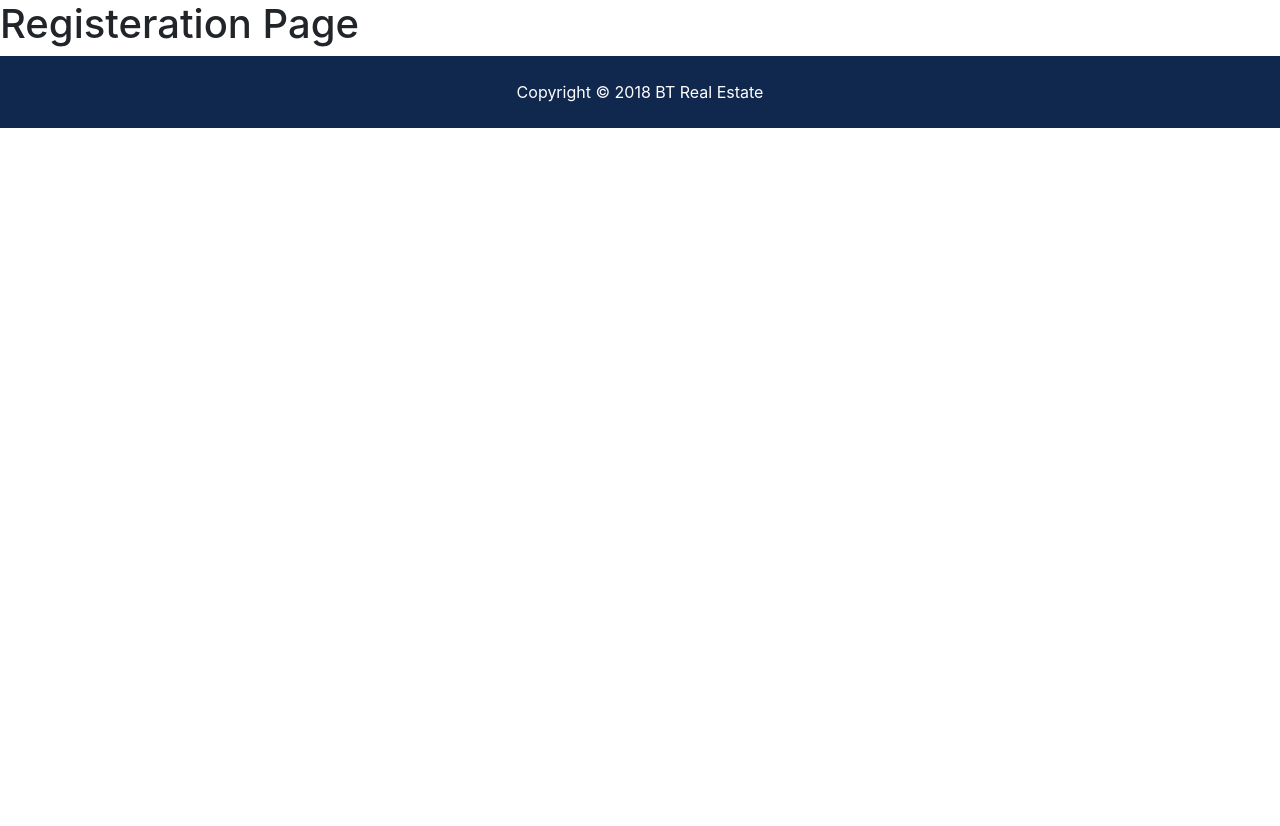
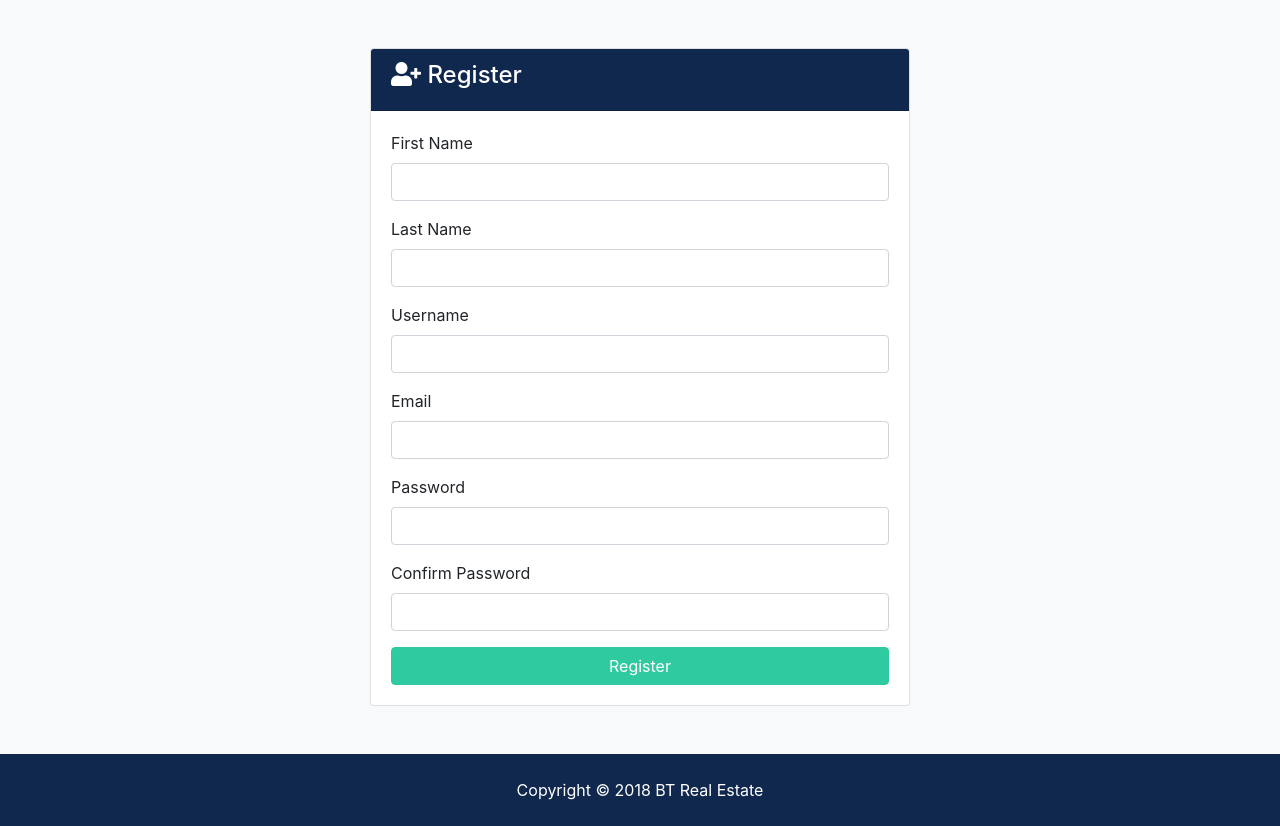
Before and after one commit to hdsingh/Real-Estate-Website-Django, a Django app: page /user/register in a window 1280 px wide. Shown: the part 128-954 px from the top of the page. Before the commit the page ends 256 px from the top, so only its background shows below. Run offline with Django 3.2, Linux system fonts and the light colour scheme; some libraries are stand-ins or nearby versions.

Commit message:
register and login templates

```diff
--- a/realEstate_project/accounts/views.py
+++ b/realEstate_project/accounts/views.py
@@ -5,10 +5,16 @@ def dashboard(request):
     return render(request,'accounts/dashboard.html')
 
 def login(request):
-    return render(request,'accounts/login.html')
+    if request.method == "POST":
+        return
+    else:
+        return render(request,'accounts/login.html')
 
 def logout(request):
     return redirect("index")
 
 def register(request):
-    return render(request,'accounts/register.html')
+    if request.method == 'POST':
+        return redirect('index')
+    else:
+        return render(request,'accounts/register.html')
--- a/realEstate_project/templates/accounts/register.html
+++ b/realEstate_project/templates/accounts/register.html
@@ -2,11 +2,52 @@
 
 {% load static %}
 
-{% load humanize %}
-
 {% block content %}
 
 
-<h1>Registeration Page</h1>
+<section id="register" class="bg-light py-5">
+        <div class="container">
+          <div class="row">
+            <div class="col-md-6 mx-auto">
+              <div class="card">
+                <div class="card-header bg-primary text-white">
+                  <h4>
+                    <i class="fas fa-user-plus"></i> Register</h4>
+                </div>
+                <div class="card-body">
+                    <form action="{% url 'register' %}" method="POST">
+                            {% csrf_token %}
+                      <div class="form-group">
+                      <label for="first_name">First Name</label>
+                      <input type="text" name="first_name" class="form-control" required>
+                    </div>
+                    <div class="form-group">
+                      <label for="last_name">Last Name</label>
+                      <input type="text" name="last_name" class="form-control" required>
+                    </div>
+                    <div class="form-group">
+                      <label for="username">Username</label>
+                      <input type="text" name="username" class="form-control" required>
+                    </div>
+                    <div class="form-group">
+                      <label for="email">Email</label>
+                      <input type="email" name="email" class="form-control" required>
+                    </div>
+                    <div class="form-group">
+                      <label for="password2">Password</label>
+                      <input type="password" name="password" class="form-control" required>
+                    </div>
+                    <div class="form-group">
+                      <label for="password">Confirm Password</label>
+                      <input type="password" name="password2" class="form-control" required>
+                    </div>
+                    <input type="submit" value="Register" class="btn btn-secondary btn-block">
+                  </form>
+                </div>
+              </div>
+            </div>
+          </div>
+        </div>
+      </section>
 
 {% endblock%}
```
Also changed, not shown: realEstate_project/templates/accounts/dashboard.html (+78 -1 lines), realEstate_project/templates/accounts/login.html (+30 -3 lines).
